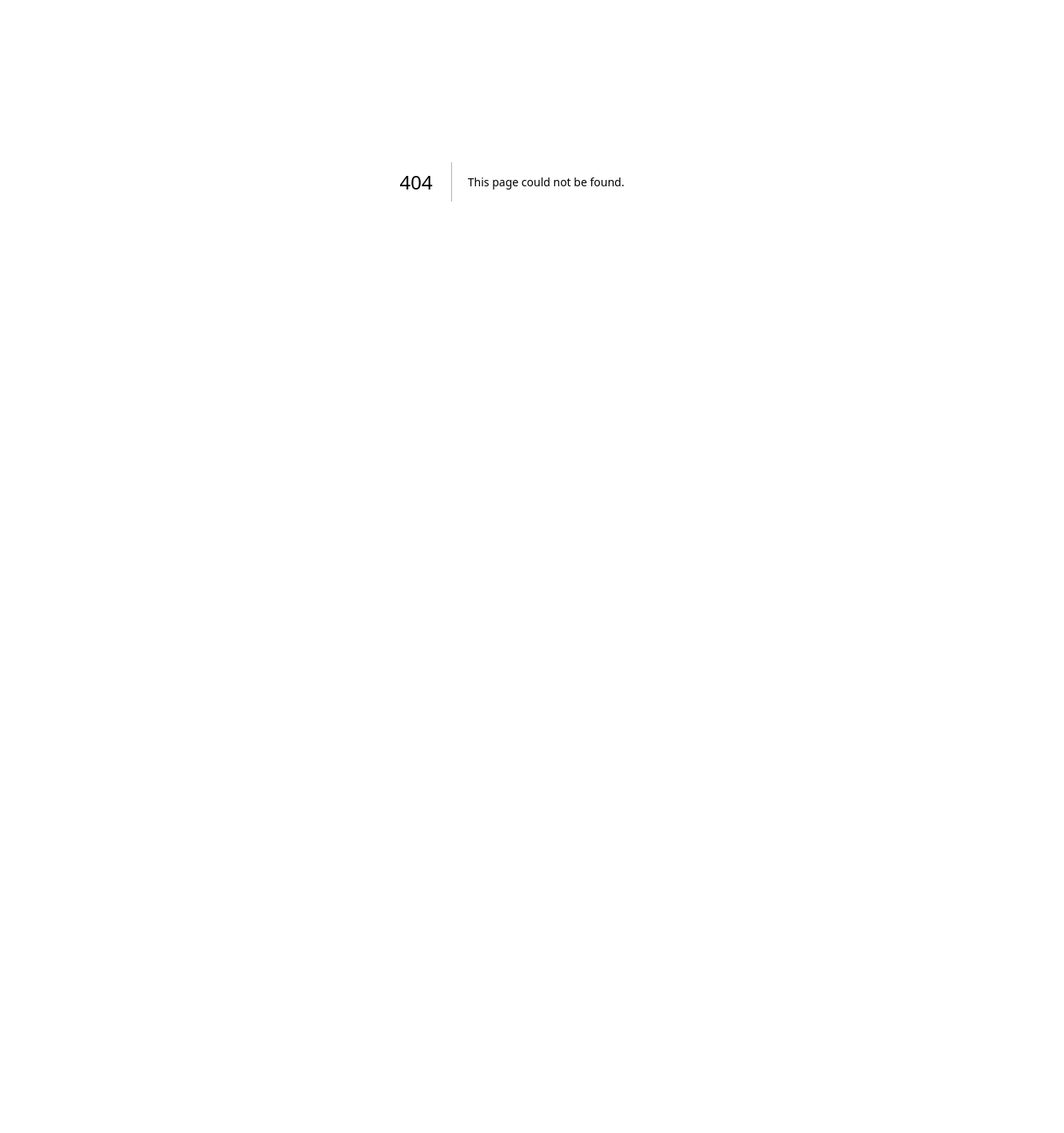
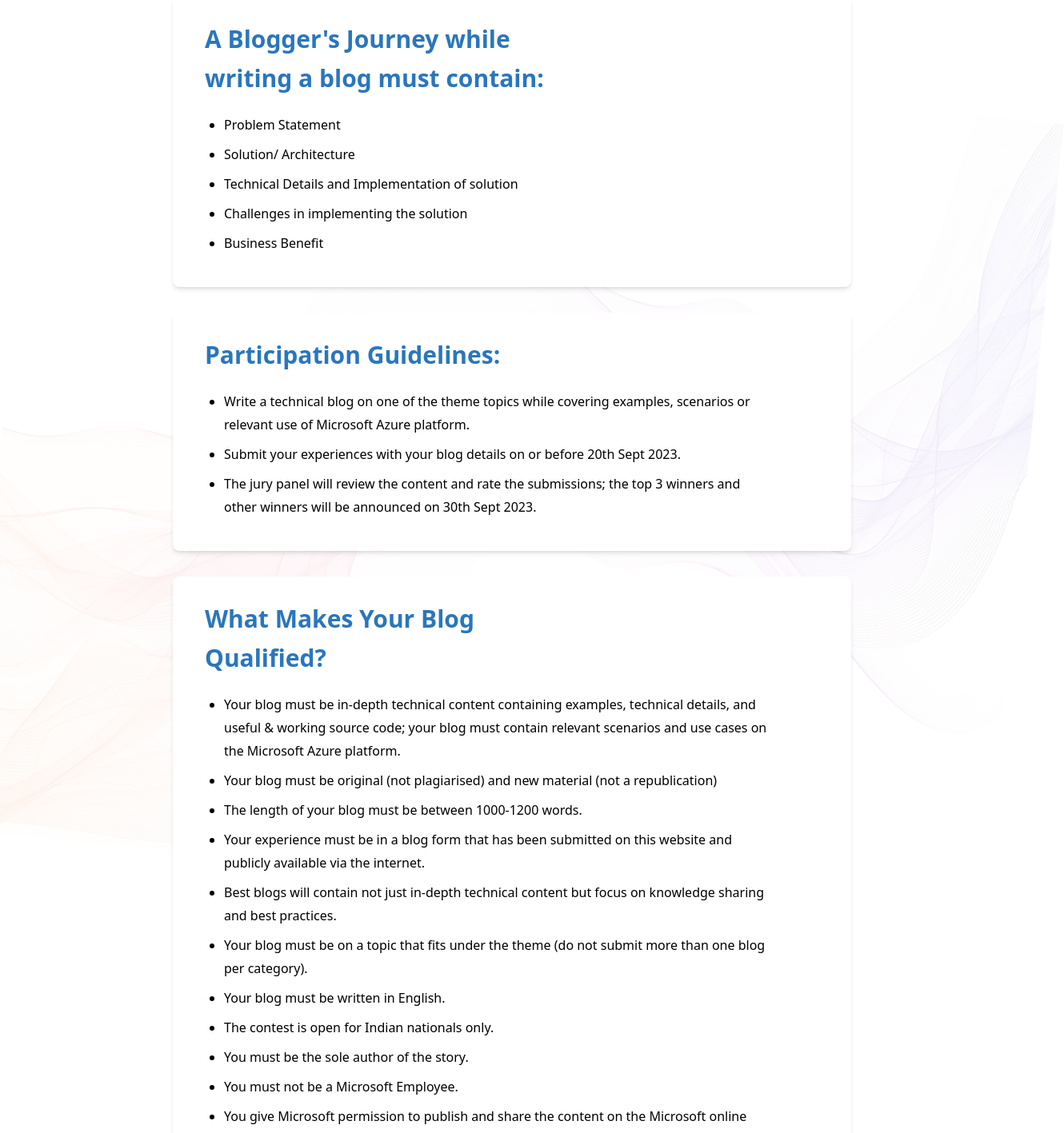
Before and after one commit to Build-In-Bharat/azure-blogathon, a Next.js app: page /bloggers in a window 1280 px wide. Before the commit this address had no page. Shown: the part 320-1737 px from the top of the page at 80% size, 1330 px wide, since content can reach past the window. Before the commit the page ends 947 px from the top, so only its background shows below. Built offline with nearby package versions, Linux system fonts and the light colour scheme.

Commit message:
fix: created blogs page

```diff
--- /dev/null
+++ b/app/bloggers/page.tsx
@@ -0,0 +1,86 @@
+import React from 'react';
+import Footer from '@/components/Footer';
+import Image from 'next/image';
+import blogsBg from '@/public/FAQ/faqBg.png';
+interface BlogItem {
+  title: string;
+  descriptions: string[];
+}
+
+const blogs: BlogItem[] = [
+  {
+    title: "A Blogger's Journey while writing a blog must contain:",
+    descriptions: [
+      'Problem Statement',
+      'Solution/ Architecture',
+      'Technical Details and Implementation of solution',
+      'Challenges in implementing the solution',
+      'Business Benefit',
+    ],
+  },
+  {
+    title: 'Participation Guidelines:',
+    descriptions: [
+      'Write a technical blog on one of the theme topics while covering examples, scenarios or relevant use of Microsoft Azure platform.',
+      'Submit your experiences with your blog details on or before 20th Sept 2023.',
+      'The jury panel will review the content and rate the submissions; the top 3 winners and other winners will be announced on 30th Sept 2023.',
+    ],
+  },
+  {
+    title: 'What Makes Your Blog Qualified?',
+    descriptions: [
+      'Your blog must be in-depth technical content containing examples, technical details, and useful & working source code; your blog must contain relevant scenarios and use cases on the Microsoft Azure platform.',
+      'Your blog must be original (not plagiarised) and new material (not a republication)',
+      'The length of your blog must be between 1000-1200 words.',
+      'Your experience must be in a blog form that has been submitted on this website and publicly available via the internet.',
+      'Best blogs will contain not just in-depth technical content but focus on knowledge sharing and best practices.',
+      'Your blog must be on a topic that fits under the theme (do not submit more than one blog per category).',
+      'Your blog must be written in English.',
+      'The contest is open for Indian nationals only.',
+      'You must be the sole author of the story.',
+      'You must not be a Microsoft Employee.',
+      'You give Microsoft permission to publish and share the content on the Microsoft online resources, newsletters, social media and other platforms (you will still own all the rights to your submission).',
+    ],
+  },
+];
+
+const BloggerCard: React.FC<{ blog: BlogItem }> = ({ blog }) => {
+  return (
+    <div className="mb-8 bg-white rounded-lg shadow-md pr-3 pl-10 py-7">
+
+      <h2 className="w-[60%] text-[#2A76BC] font-bold text-3xl leading-[49.001px] font-['Segoe UI'] mb-4">
+        {blog.title}
+      </h2>
+      <ul className="text-black text-base py-1 pl-1 md:pr-[84px] leading-[29.001px] font-['Segoe UI'] font-normal">
+        {blog.descriptions.map((description, i) => (
+          <li key={i} className="mb-2 list-disc ml-5">
+            {description}
+          </li>
+        ))}
+      </ul>
+    </div>
+  );
+};
+
+const Page: React.FC = () => {
+    return (
+      <>
+        <Image
+        src={blogsBg}
+        className="w-full absolute top-[25rem]  z-[-50] rotate-6"
+        alt="blogsBg"
+      />
+        <div className=" max-w-4xl mx-auto px-6 pt-12 relative">
+          <h1 className="text-center text-[#28456F] font-semibold text-[50px] leading-[80.851px] font-['Segoe UI'] mb-10">
+            Blogger's Guide
+          </h1>
+          {blogs.map((blog, index) => (
+            <BloggerCard key={index} blog={blog} />
+          ))}
+        </div>
+        <Footer />
+      </>
+    );
+  };
+
+export default Page;
```
